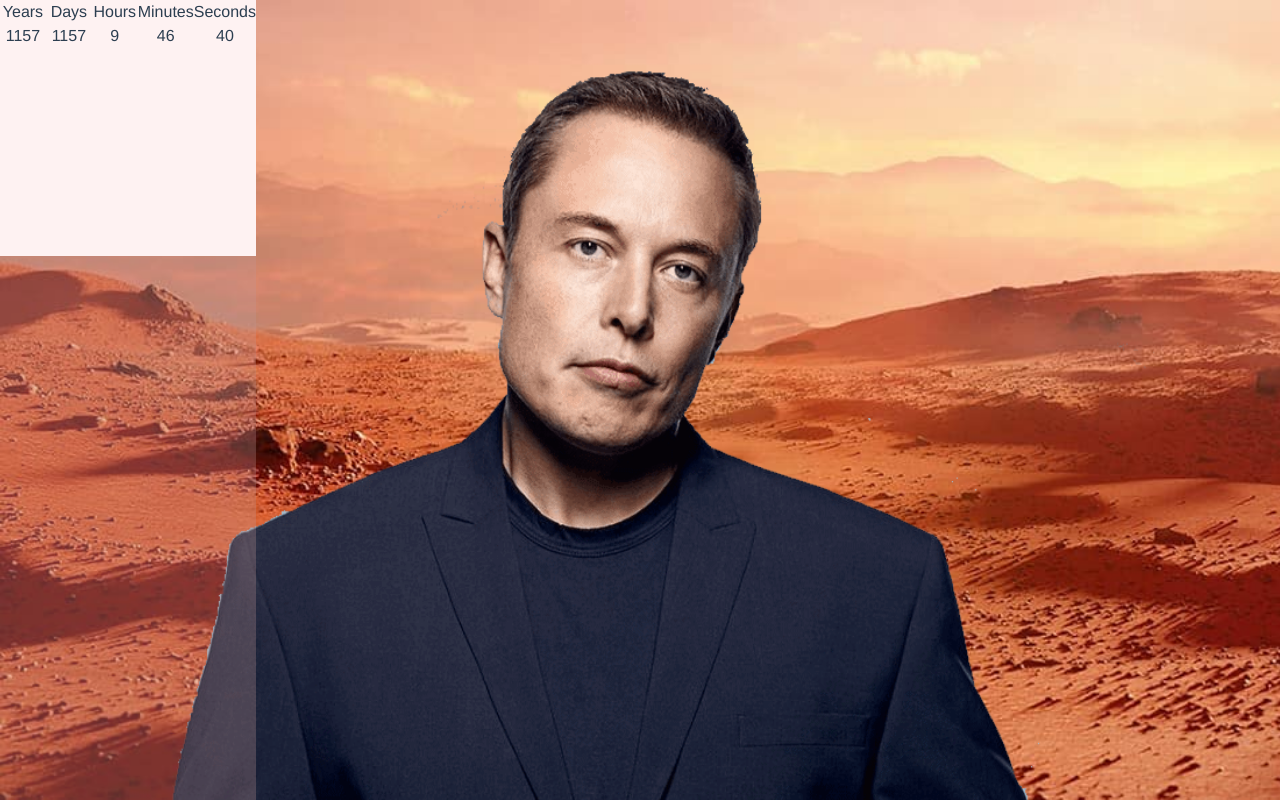
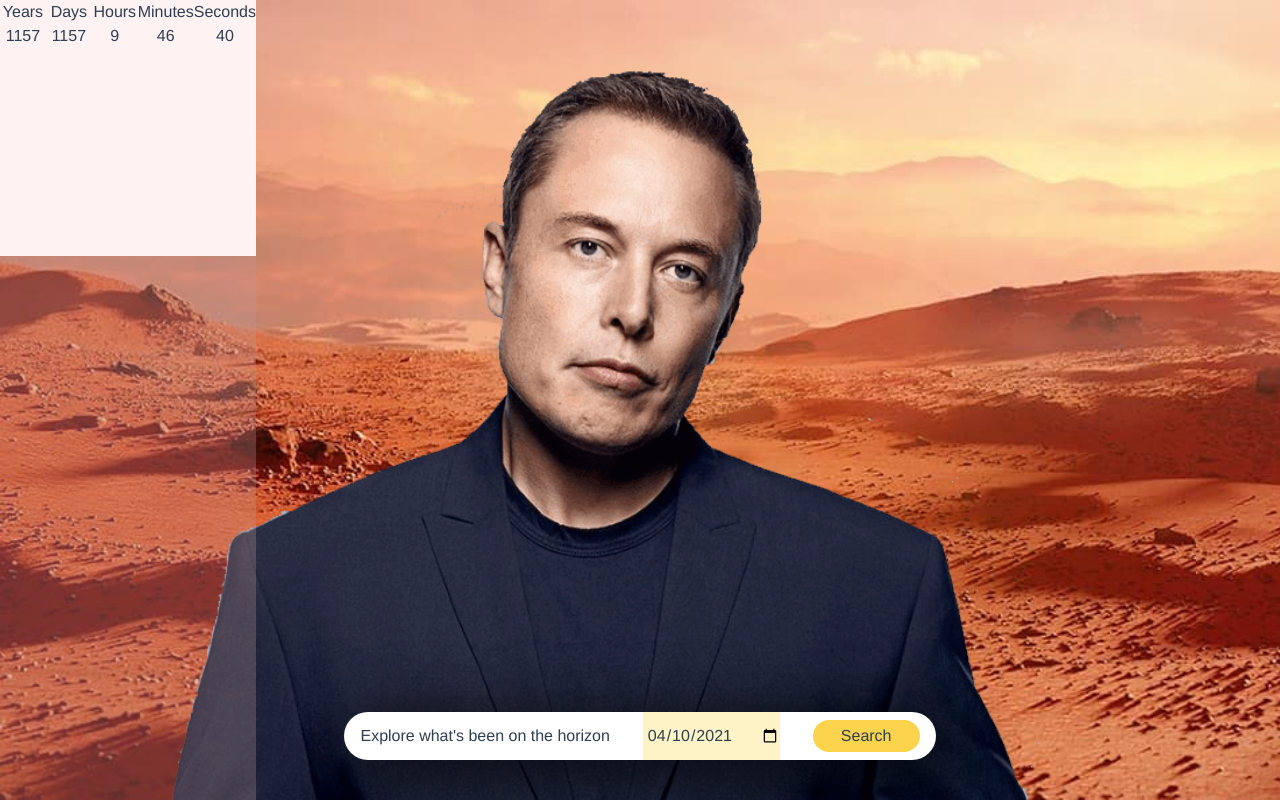
Before and after one commit to FormidablePencil/elon-mars, a Vue app: page / in a window 1280 px wide. Built offline with nearby package versions, Linux system fonts and the light colour scheme; no server answers.

Commit message:
search bar done with

```diff
--- a/package.json
+++ b/package.json
@@ -12,6 +12,8 @@
     "autoprefixer": "^9",
     "core-js": "^3.6.5",
     "postcss": "^7",
+    "primeicons": "^4.1.0",
+    "primevue": "^3.3.5",
     "tailwindcss": "npm:@tailwindcss/postcss7-compat",
     "vue": "^3.0.0",
     "vue-carousel": "^0.18.0",
--- a/src/App.vue
+++ b/src/App.vue
@@ -6,6 +6,7 @@
     <AnimateElon />
     <SidebarTemp />
     <SearchBar />
+    <PrimeVue />
   </div>
 </template>
 
@@ -24,8 +25,8 @@ export default {
     Countdown,
   },
   methods: {},
-  create() {
-    this.$store.dispatch["getMarsInfo"];
+  created() {
+    this.$store.dispatch("getMarsInfo");
   },
 };
 </script>
--- a/src/components/search-bar/index.vue
+++ b/src/components/search-bar/index.vue
@@ -1,21 +1,72 @@
 <template>
-  <div>{{ dataOfTheDay }}</div>
+  <div
+    className="w-screen absolute bottom-0 flex flex-col justify-center items-center h-24 bg-grey-50"
+  >
+    <div
+      className="lgShadow widthLarge justify-around items-center h-12 bg-white flex rounded-full"
+    >
+      <label for="stories">Explore what's been on the horizon </label>
+      <input
+        className="focus:outline-none bg-yellow-100 h-full pl-1"
+        v-model="date"
+        type="date"
+        id="stories"
+      />
+      <button
+        @click="getStoryByDate()"
+        className="btnActive px-7 py-1 rounded-full focus:outline-none bg-yellow-300 hover:bg-yellow-200"
+      >
+        Search
+      </button>
+    </div>
+    <div
+      :className="`animate-pulse transform translate-y-${
+        storyHasFailed ? 1 : 10
+      } transition-transform duration-1000 bg-yellow-100 p-1 rounded-sm`"
+    >
+      There are no stories for {{ date }}
+    </div>
+  </div>
 </template>
 
 <script>
 export default {
   data() {
-    return { dataOfTheDay: null };
+    return {
+      Year: 1999,
+      month: "feb",
+      date: new Date().toISOString().substr(0, 10), //examp 05/09/2019
+      FAILEDstoryByDate: false,
+    };
   },
+  watch() {},
   methods: {
-    selectDate(date) {
-      this.$store.commit("selectDate", date);
+    getStoryByDate() {
+      console.log("sds ");
+      this.$store.dispatch("getStoryByDate", this.date);
     },
   },
   computed: {
     selectedData() {
       return this.$store.state.count;
     },
+    storyHasFailed() {
+      return this.$store.state.FAILEDstoryByDate;
+    },
   },
 };
 </script>
+<style scoped>
+.btnActive:active {
+  background: #dfbc43;
+}
+
+.lgShadow {
+  box-shadow: 10px 10px 62px 7px rgba(0, 0, 0, 0.75);
+  -webkit-box-shadow: 10px 10px 62px 7px rgba(0, 0, 0, 0.75);
+  -moz-box-shadow: 10px 10px 62px 7px rgba(0, 0, 0, 0.75);
+}
+.widthLarge {
+  width: 37em;
+}
+</style>
--- a/src/main.ts
+++ b/src/main.ts
@@ -1,5 +1,6 @@
 import { createApp } from "vue";
 import App from "./App.vue";
 import store from "./store";
+import PrimeVue from "primevue/config";
 
-createApp(App).use(store).mount("#app");
+createApp(App).use(store).use(PrimeVue).mount("#app");
--- a/src/store.ts
+++ b/src/store.ts
@@ -6,10 +6,19 @@ const store = new Vuex.Store({
     selectedDate: 0,
     marsInfo: null,
     storyByDate: null,
+    FAILEDstoryByDate: false,
   },
   actions: {
     async getStoryByDate({ state }, payload) {
-      state.storyByDate = await fetchStoryByDate(payload);
+      const data = await fetchStoryByDate(payload);
+      console.log(data, 'sas')
+      if (data) state.storyByDate = data;
+      else {
+        state.FAILEDstoryByDate = true;
+        setTimeout(() => {
+          state.FAILEDstoryByDate = false;
+        }, 3000);
+      }
     },
     async getMarsInfo({ state }) {
       console.log("hit");
```
Also changed, not shown: 2 other files (tests, documents, lock files or other folders).
